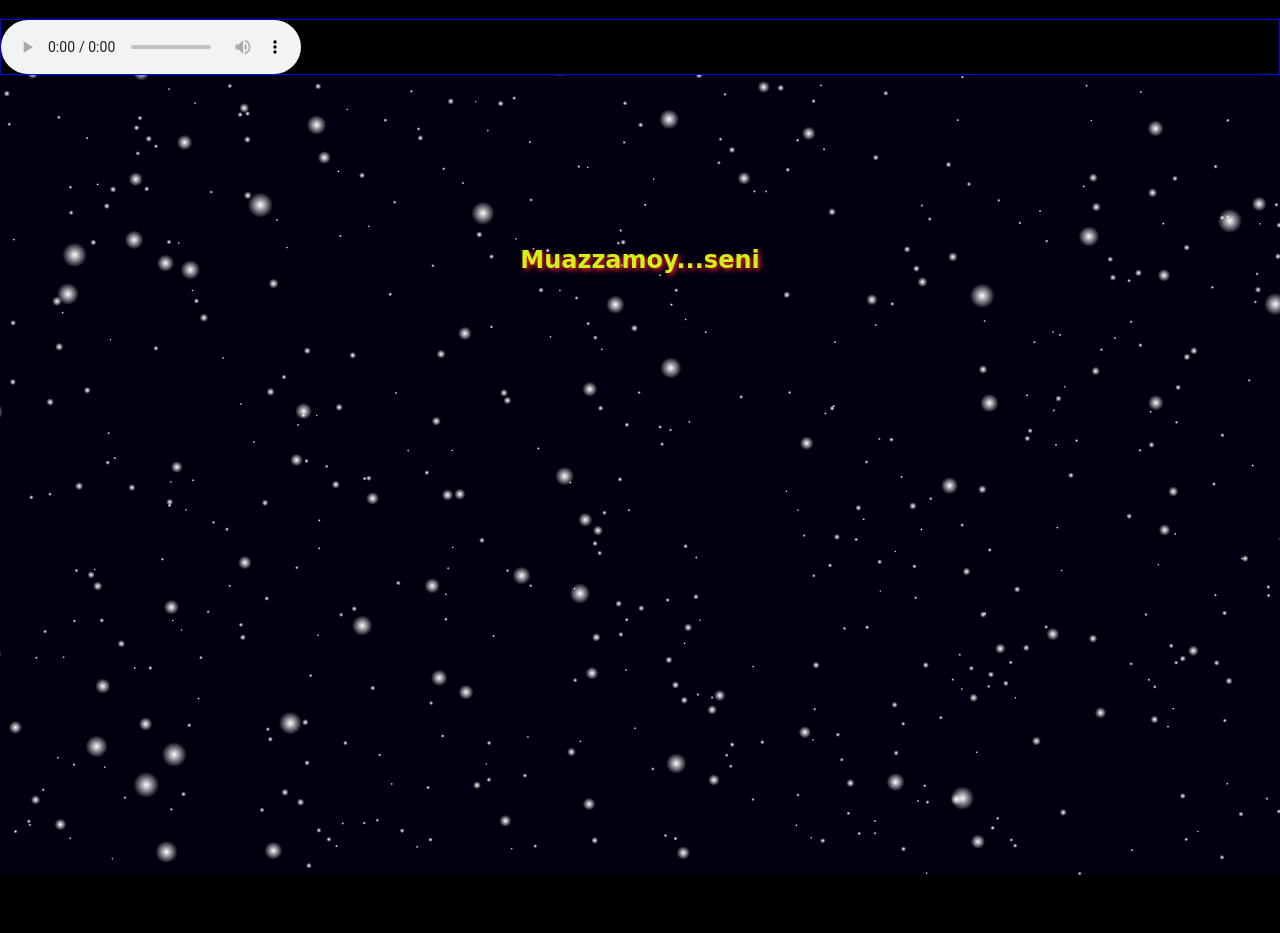
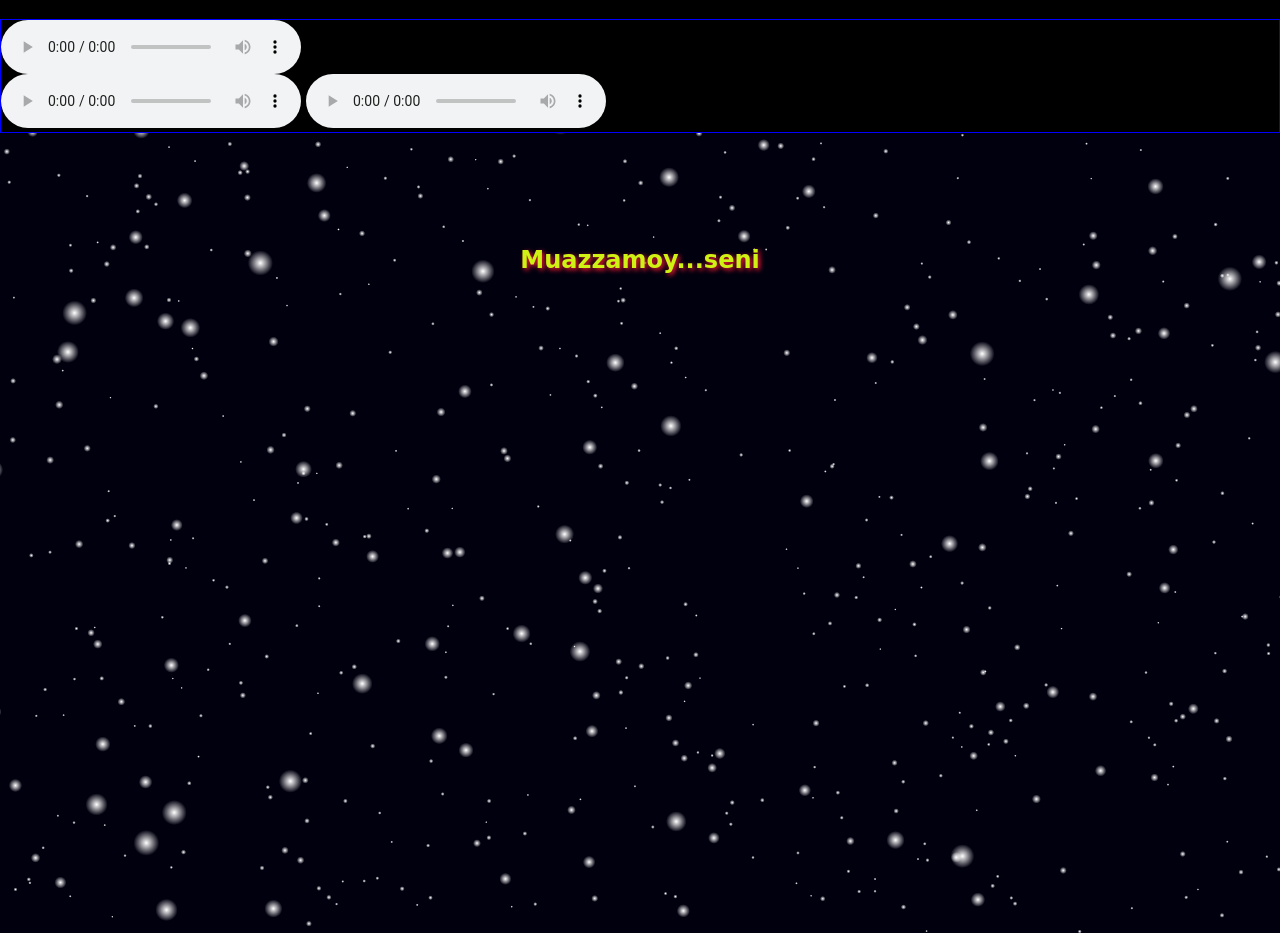
Before and after one commit to KozimjonWebcoder/qormalikasi, a plain HTML site: page index.html in a window 1280 px wide. Before the commit the page ends 875 px from the top, so only its background shows below. Drawn offline with Linux system fonts and the light colour scheme; a web font is replaced by a local one.

Commit message:
index.html

```diff
--- a/index.html
+++ b/index.html
@@ -30,9 +30,16 @@
        <div class="musc" style="border: 1px solid blue;">
     <audio controls>
       <source src="./Ay yüzlum (Dj Hayitmurat remix).mp3" type="audio/mp3">
+    </audio>
+         <br>
+    <audio controls>
       <source src="./O menem.mp3" type="audio/mp3">
+    </audio>
+     <audio controls>
       <source src="./Yuqar bileceri.mp3" type="audio/mp3">
+
     </audio>
+
    </div>
     <canvas id="canv"></canvas>
     <h2>Muazzamoy...seni</h2>
```
